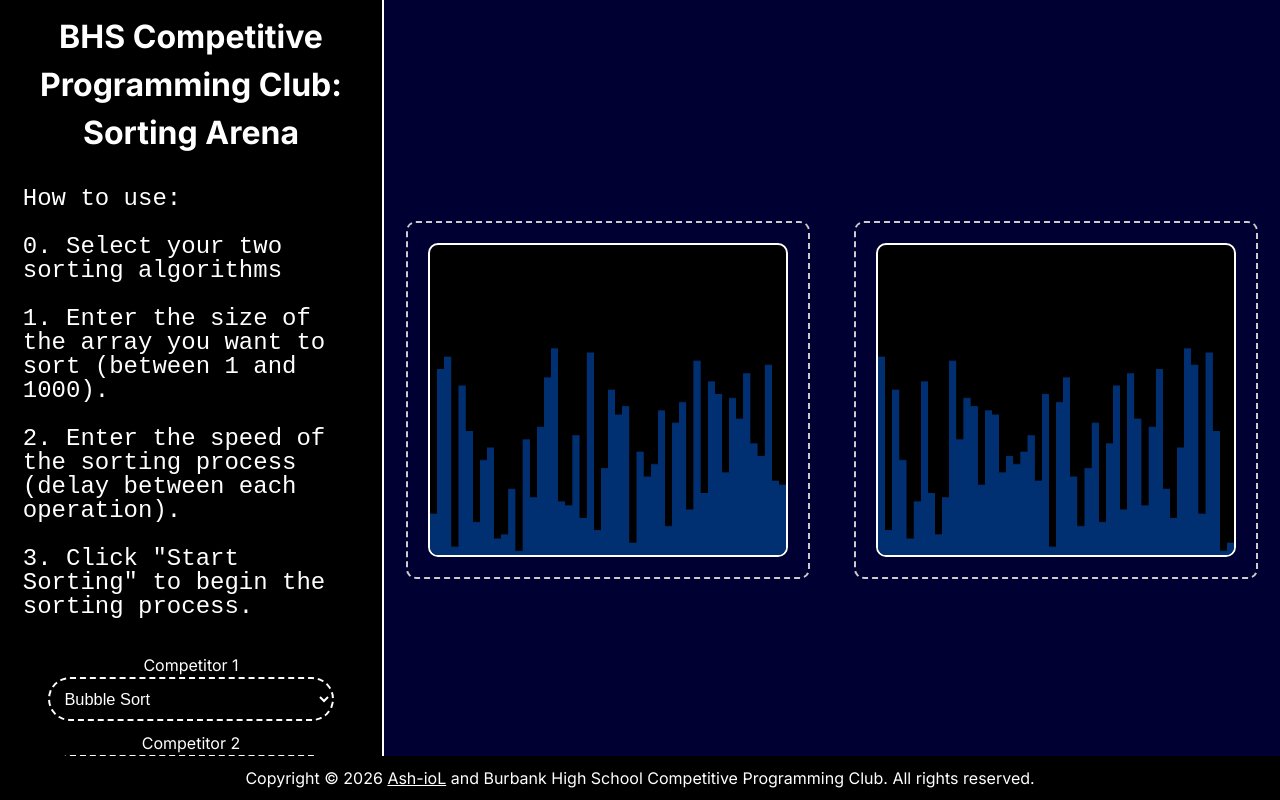
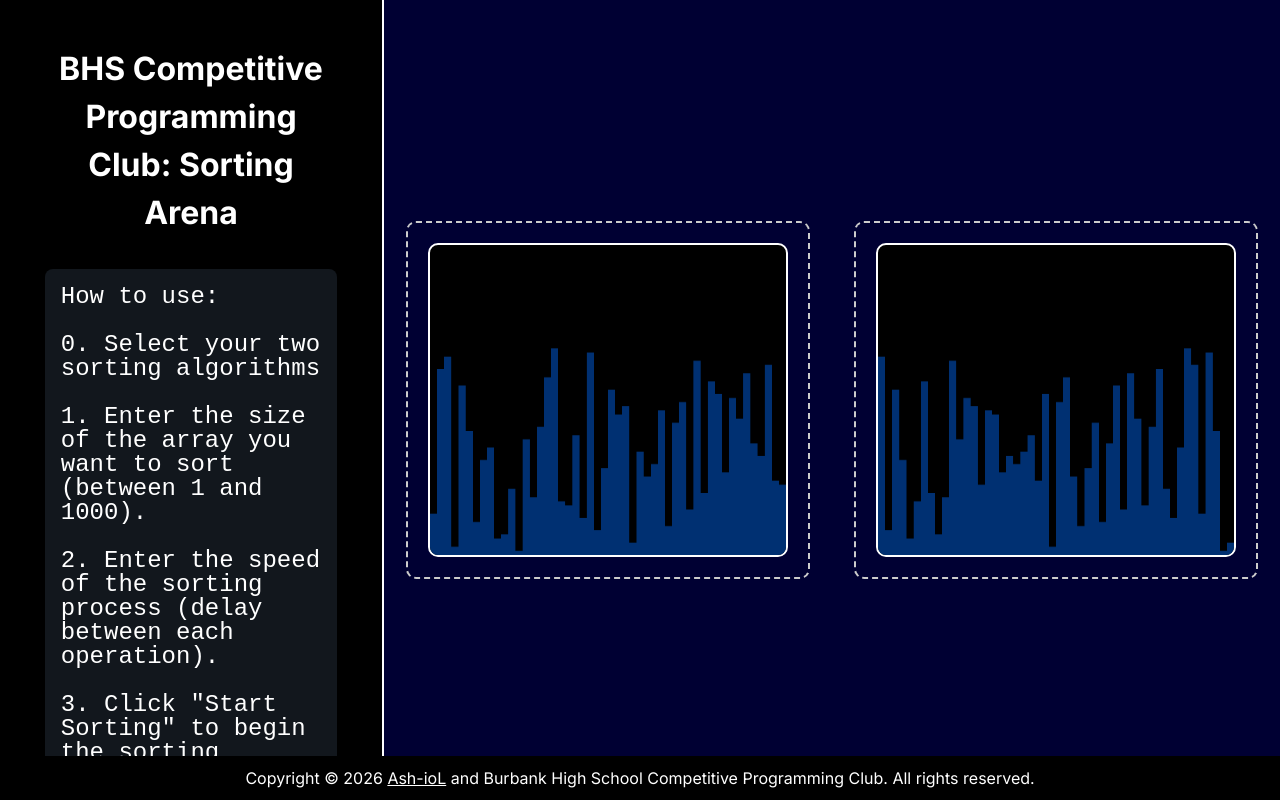
Before and after one commit to bhscpc/sorting-arena, a website with bundled scripts: page index.html in a window 1280 px wide. Built offline with nearby package versions, Linux system fonts and the light colour scheme.

Commit message:
better look on left side

```diff
--- a/style.css
+++ b/style.css
@@ -202,6 +202,22 @@ a {
     font-size: 2rem;
     z-index: 9999;
 } */
+
+h1 {
+    margin: 2rem;
+}
+
+select, input {
+    appearance: none;
+}
+
+pre {
+    border-radius: 0.5rem;
+    background-color: #12171d;
+    padding: 1rem;
+    margin: 1rem 2rem;
+    font-family: monospace;
+}
 
 button:hover {
     cursor: pointer;
```
